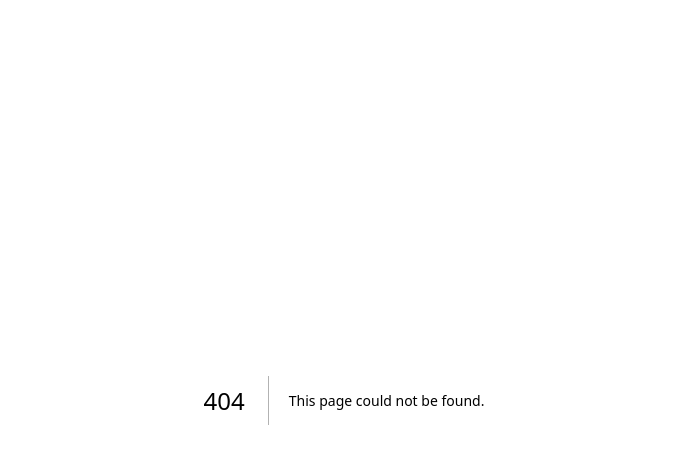
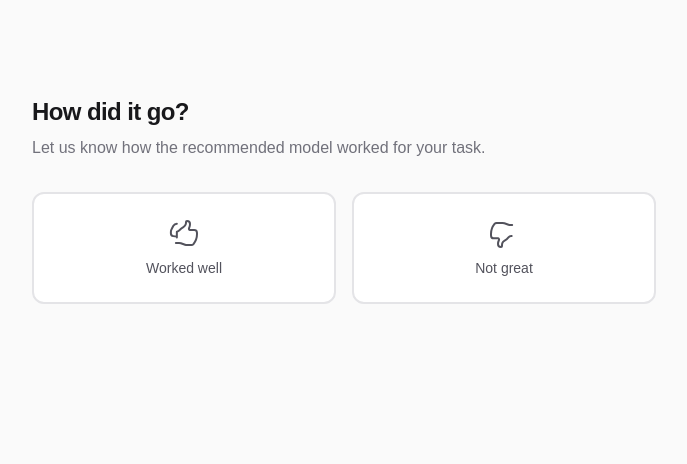
Before and after one commit to tomcwxyz/bearing, a Next.js app: page /recommend/1/feedback in a window 1280 px wide. Before the commit this address had no page. Shown: the top 464 px of the page, without its empty margins (296-983 px from the left). Built offline with nearby package versions, Linux system fonts and the light colour scheme.

Commit message:
feat: add outcome feedback page

```diff
--- /dev/null
+++ b/src/app/recommend/[taskId]/feedback/page.tsx
@@ -0,0 +1,203 @@
+'use client'
+
+import { useState } from 'react'
+import { useParams, useSearchParams } from 'next/navigation'
+import { submitOutcome } from '@/app/actions'
+
+const FAILURE_REASONS = [
+  'Too slow',
+  'Poor quality output',
+  'Too expensive',
+  "Couldn't do what I needed",
+  'Other',
+]
+
+export default function FeedbackPage() {
+  const { taskId } = useParams<{ taskId: string }>()
+  const searchParams = useSearchParams()
+  const selectionId = searchParams.get('selectionId') ?? ''
+
+  const [success, setSuccess] = useState<boolean | null>(null)
+  const [failureReason, setFailureReason] = useState<string | null>(null)
+  const [feedback, setFeedback] = useState('')
+  const [submitting, setSubmitting] = useState(false)
+  const [submitted, setSubmitted] = useState(false)
+  const [error, setError] = useState<string | null>(null)
+
+  async function handleSubmit() {
+    if (success === null) return
+    setSubmitting(true)
+    setError(null)
+
+    try {
+      const result = await submitOutcome(
+        taskId,
+        selectionId,
+        success,
+        failureReason,
+        feedback.trim() || null,
+      )
+
+      if (result && 'error' in result && result.error) {
+        setError(result.error)
+        setSubmitting(false)
+        return
+      }
+
+      setSubmitted(true)
+    } catch {
+      setError('Something went wrong. Please try again.')
+      setSubmitting(false)
+    }
+  }
+
+  if (submitted) {
+    return (
+      <div className="flex flex-1 items-center justify-center bg-zinc-50 dark:bg-black">
+        <div className="max-w-md px-6 text-center">
+          <div className="mx-auto mb-4 flex h-12 w-12 items-center justify-center rounded-full bg-emerald-100 dark:bg-emerald-900/30">
+            <svg
+              className="h-6 w-6 text-emerald-600 dark:text-emerald-400"
+              fill="none"
+              viewBox="0 0 24 24"
+              strokeWidth={2}
+              stroke="currentColor"
+            >
+              <path strokeLinecap="round" strokeLinejoin="round" d="M4.5 12.75l6 6 9-13.5" />
+            </svg>
+          </div>
+          <h1 className="text-xl font-semibold tracking-tight text-zinc-900 dark:text-zinc-50">
+            Thanks for your feedback
+          </h1>
+          <p className="mt-2 text-sm text-zinc-500 dark:text-zinc-400">
+            Your input helps us improve recommendations for everyone.
+          </p>
+          <a
+            href="/"
+            className="mt-6 inline-block rounded-full bg-zinc-900 px-6 py-2.5 text-sm font-medium text-white transition-colors hover:bg-zinc-700 dark:bg-zinc-100 dark:text-zinc-900 dark:hover:bg-zinc-300"
+          >
+            Back to home
+          </a>
+        </div>
+      </div>
+    )
+  }
+
+  const canSubmit = success !== null && (success || failureReason !== null)
+
+  return (
+    <div className="flex flex-1 flex-col items-center bg-zinc-50 dark:bg-black">
+      <main className="flex w-full max-w-2xl flex-col gap-8 px-6 py-16 sm:py-24">
+        <div>
+          <h1 className="text-2xl font-semibold tracking-tight text-zinc-900 dark:text-zinc-50">
+            How did it go?
+          </h1>
+          <p className="mt-2 text-base text-zinc-500 dark:text-zinc-400">
+            Let us know how the recommended model worked for your task.
+          </p>
+        </div>
+
+        {error && (
+          <div className="rounded-lg border border-red-200 bg-red-50 px-4 py-3 text-sm text-red-700 dark:border-red-900 dark:bg-red-950 dark:text-red-300">
+            {error}
+          </div>
+        )}
+
+        {/* Outcome buttons */}
+        <div className="flex gap-4">
+          <button
+            onClick={() => {
+              setSuccess(true)
+              setFailureReason(null)
+            }}
+            className={`flex flex-1 flex-col items-center gap-2 rounded-xl border-2 px-6 py-6 text-sm font-medium transition-colors ${
+              success === true
+                ? 'border-emerald-500 bg-emerald-50 text-emerald-700 dark:border-emerald-400 dark:bg-emerald-950/40 dark:text-emerald-300'
+                : 'border-zinc-200 bg-white text-zinc-600 hover:border-zinc-300 hover:bg-zinc-50 dark:border-zinc-700 dark:bg-zinc-900 dark:text-zinc-400 dark:hover:border-zinc-600 dark:hover:bg-zinc-800'
+            } cursor-pointer`}
+          >
+            <svg className="h-8 w-8" fill="none" viewBox="0 0 24 24" strokeWidth={1.5} stroke="currentColor">
+              <path strokeLinecap="round" strokeLinejoin="round" d="M6.633 10.25c.806 0 1.533-.446 2.031-1.08a9.041 9.041 0 0 1 2.861-2.4c.723-.384 1.35-.956 1.653-1.715a4.498 4.498 0 0 0 .322-1.672V3a.75.75 0 0 1 .75-.75 2.25 2.25 0 0 1 2.25 2.25c0 1.152-.26 2.243-.723 3.218-.266.558.107 1.282.725 1.282h3.126c1.026 0 1.945.694 2.054 1.715.045.422.068.85.068 1.285a11.95 11.95 0 0 1-2.649 7.521c-.388.482-.987.729-1.605.729H14.23c-.483 0-.964-.078-1.423-.23l-3.114-1.04a4.501 4.501 0 0 0-1.423-.23H5.904m.729-14.456a3 3 0 0 0-2.588 1.495L2.747 8.27a4.5 4.5 0 0 0-.587 2.235v.907c0 1.063.722 2.005 1.762 2.174a23.95 23.95 0 0 0 2.711.322M6.633 10.25v4.337" />
+            </svg>
+            Worked well
+          </button>
+          <button
+            onClick={() => setSuccess(false)}
+            className={`flex flex-1 flex-col items-center gap-2 rounded-xl border-2 px-6 py-6 text-sm font-medium transition-colors ${
+              success === false
+                ? 'border-red-500 bg-red-50 text-red-700 dark:border-red-400 dark:bg-red-950/40 dark:text-red-300'
+                : 'border-zinc-200 bg-white text-zinc-600 hover:border-zinc-300 hover:bg-zinc-50 dark:border-zinc-700 dark:bg-zinc-900 dark:text-zinc-400 dark:hover:border-zinc-600 dark:hover:bg-zinc-800'
+            } cursor-pointer`}
+          >
+            <svg className="h-8 w-8" fill="none" viewBox="0 0 24 24" strokeWidth={1.5} stroke="currentColor">
+              <path strokeLinecap="round" strokeLinejoin="round" d="M7.498 15.25H4.372c-1.026 0-1.945-.694-2.054-1.715A12.137 12.137 0 0 1 2.25 12c0-2.848.992-5.464 2.649-7.521C5.287 3.997 5.886 3.75 6.504 3.75h4.369c.483 0 .964.078 1.423.23l3.114 1.04a4.501 4.501 0 0 0 1.423.23h1.294M7.498 15.25c.618 0 .991.724.725 1.282A7.471 7.471 0 0 0 7.5 19.5a2.25 2.25 0 0 0 2.25 2.25.75.75 0 0 0 .75-.75v-.633c0-.573.11-1.14.322-1.672.304-.76.93-1.33 1.653-1.715a9.04 9.04 0 0 0 2.861-2.4c.498-.634 1.226-1.08 2.032-1.08h.384" />
+            </svg>
+            Not great
+          </button>
+        </div>
+
+        {/* Failure reason pills */}
+        {success === false && (
+          <div className="flex flex-col gap-3">
+            <h2 className="text-base font-medium text-zinc-900 dark:text-zinc-100">
+              What went wrong?
+            </h2>
+            <div className="flex flex-wrap gap-2">
+              {FAILURE_REASONS.map((reason) => {
+                const selected = failureReason === reason
+                return (
+                  <button
+                    key={reason}
+                    onClick={() => setFailureReason(reason)}
+                    className={`rounded-full border px-4 py-2 text-sm font-medium transition-colors ${
+                      selected
+                        ? 'border-zinc-900 bg-zinc-900 text-white dark:border-zinc-100 dark:bg-zinc-100 dark:text-zinc-900'
+                        : 'border-zinc-200 bg-white text-zinc-700 hover:border-zinc-400 hover:bg-zinc-50 dark:border-zinc-700 dark:bg-zinc-900 dark:text-zinc-300 dark:hover:border-zinc-500 dark:hover:bg-zinc-800'
+                    } cursor-pointer`}
+                  >
+                    {reason}
+                  </button>
+                )
+              })}
+            </div>
+          </div>
+        )}
+
+        {/* Free-text feedback */}
+        {success !== null && (
+          <div className="flex flex-col gap-2">
+            <label
+              htmlFor="feedback"
+              className="text-sm font-medium text-zinc-700 dark:text-zinc-300"
+            >
+              Anything else?
+            </label>
+            <textarea
+              id="feedback"
+              value={feedback}
+              onChange={(e) => setFeedback(e.target.value)}
+              rows={3}
+              placeholder="Optional — tell us more about your experience"
+              className="resize-none rounded-lg border border-zinc-200 bg-white px-4 py-3 text-sm text-zinc-900 placeholder-zinc-400 outline-none transition-colors focus:border-zinc-400 dark:border-zinc-700 dark:bg-zinc-900 dark:text-zinc-100 dark:placeholder-zinc-500 dark:focus:border-zinc-500"
+            />
+          </div>
+        )}
+
+        {/* Submit */}
+        {success !== null && (
+          <button
+            onClick={handleSubmit}
+            disabled={!canSubmit || submitting}
+            className={`self-start rounded-full px-8 py-2.5 text-sm font-medium transition-colors ${
+              canSubmit && !submitting
+                ? 'bg-zinc-900 text-white hover:bg-zinc-700 dark:bg-zinc-100 dark:text-zinc-900 dark:hover:bg-zinc-300 cursor-pointer'
+                : 'bg-zinc-200 text-zinc-400 dark:bg-zinc-800 dark:text-zinc-600 cursor-not-allowed'
+            }`}
+          >
+            {submitting ? 'Submitting...' : 'Submit feedback'}
+          </button>
+        )}
+      </main>
+    </div>
+  )
+}
```
